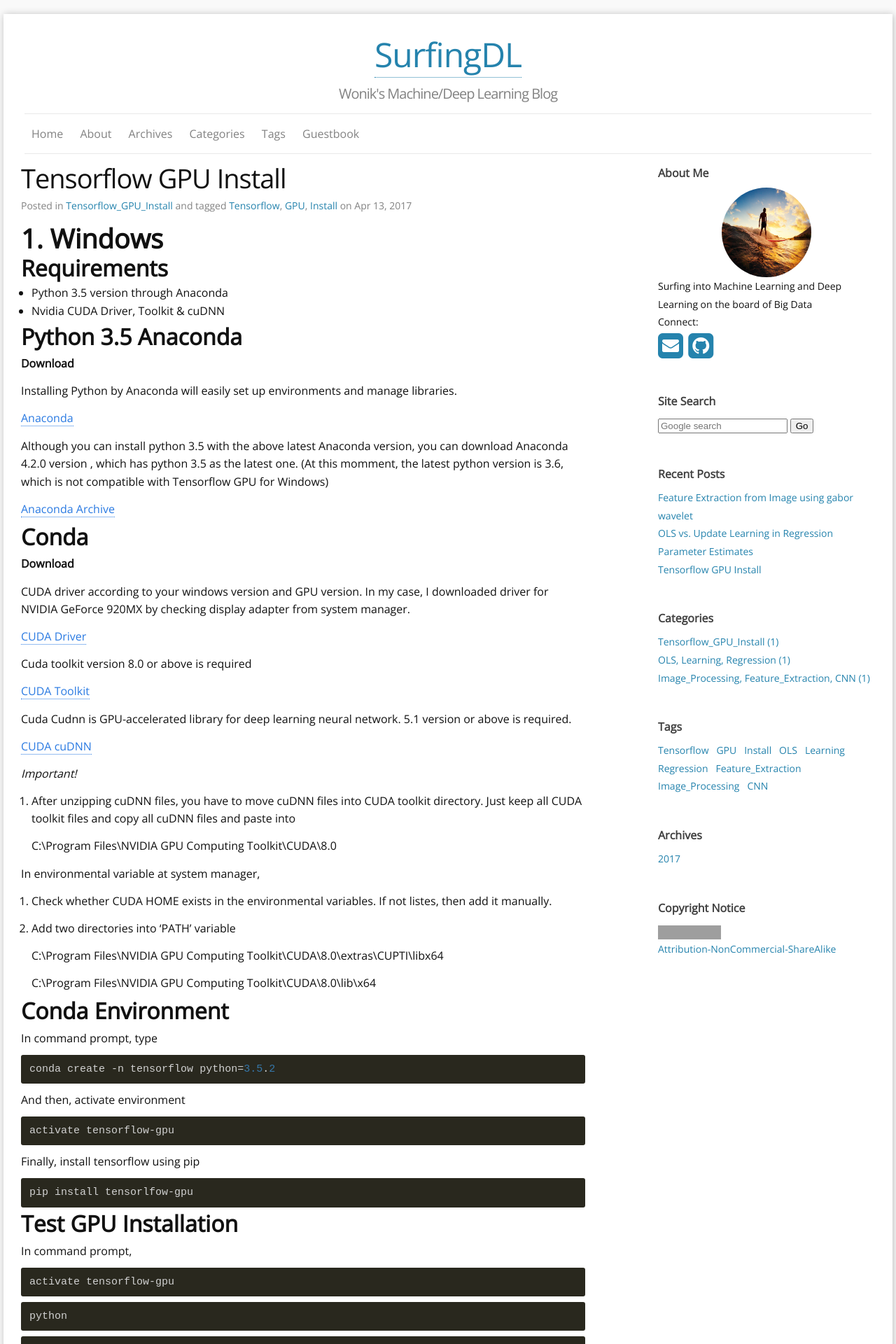
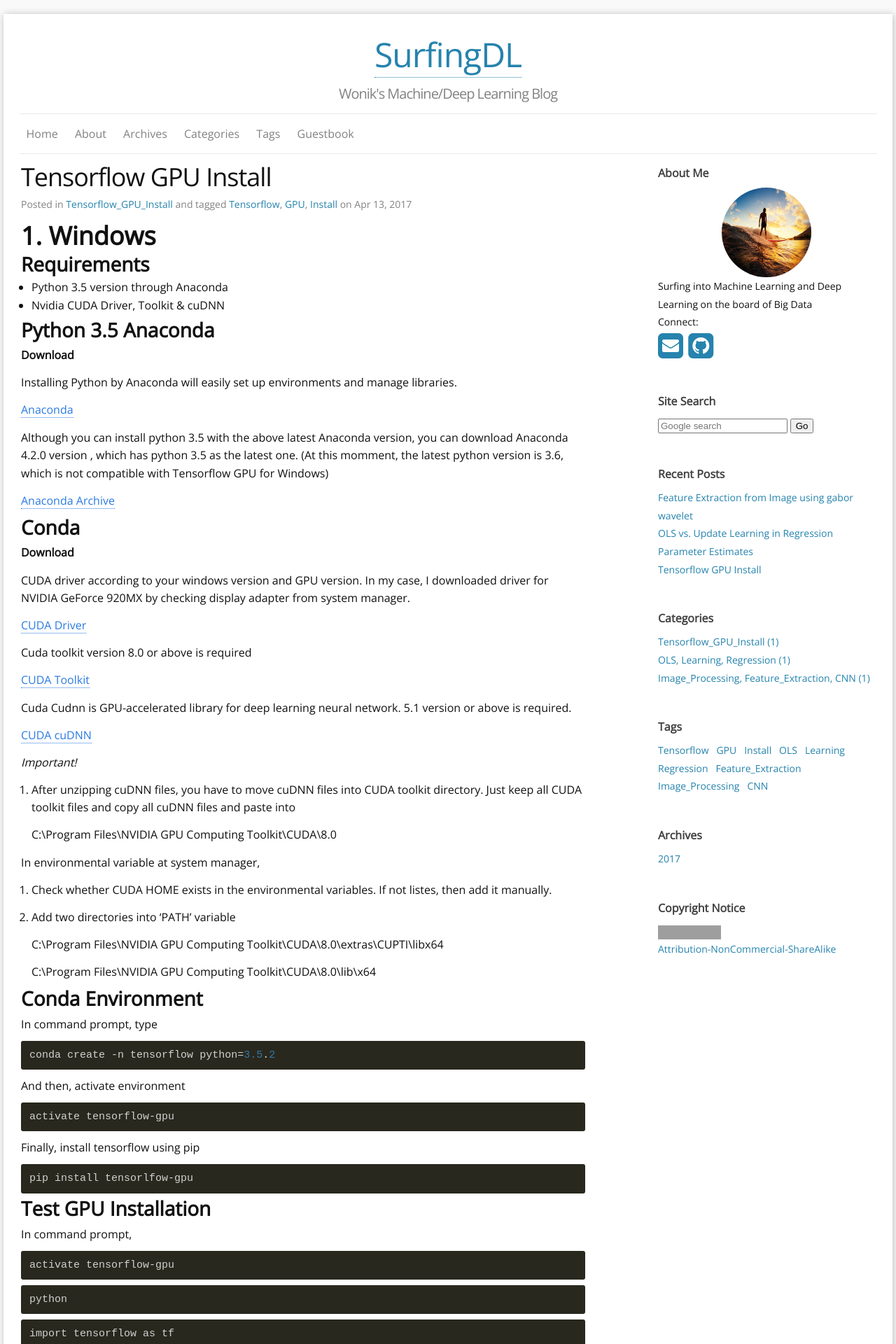
Before and after one commit to wonik/wonikjang.github.io, a Jekyll site: the page built from _posts/2017-04-13-Tensorflow_GPU_Install.md, in a window 1280 px wide. Shown: the top 1920 px of the page at 70% size. Built offline with Jekyll 4.4.1, drawn with Linux system fonts in a browser that asks for light colours; nearby versions of some CDN libraries; comment, search, counter and statistics services are not loaded; grey boxes are pictures that could not be loaded.

Commit message:
Update main.scss

```diff
--- a/css/main.scss
+++ b/css/main.scss
@@ -30,7 +30,7 @@
 $page-width:       1300px;
 
 $on-palm:          600px;
-$on-laptop:        1000px;
+$on-laptop:        1300px;
 
 
 
```
